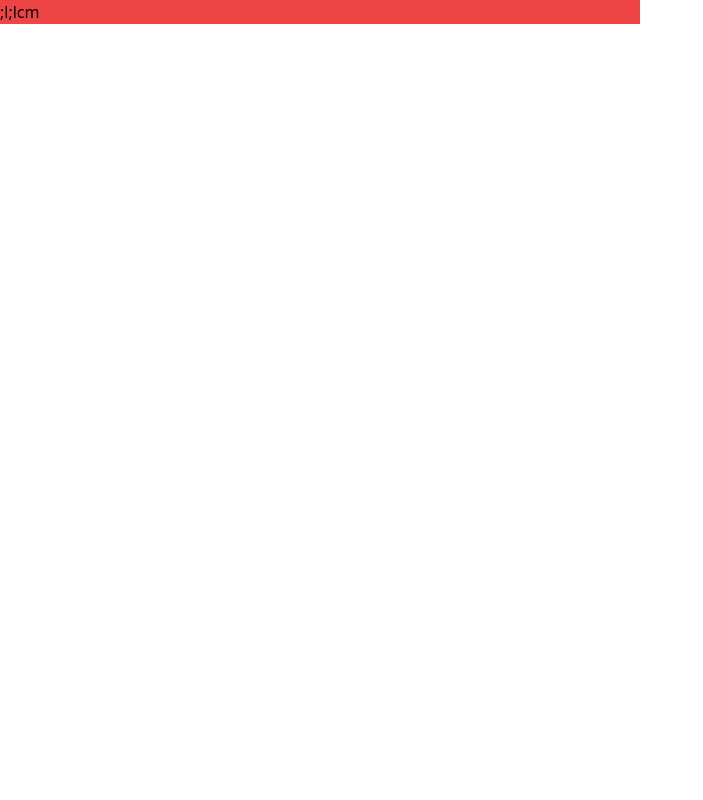
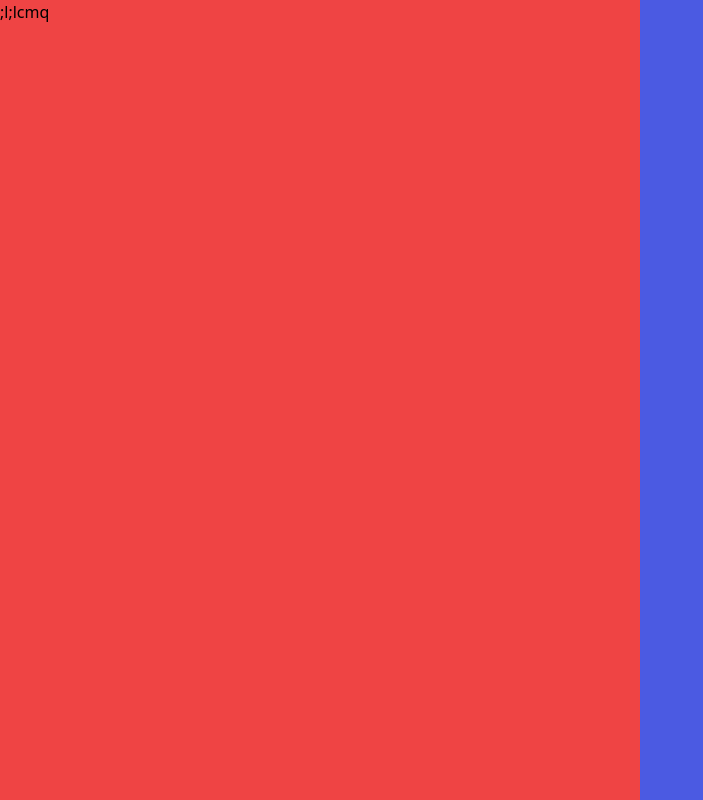
Before and after one commit to PallFebrian/fe-pts-2023, a React (Create React App) app: page / in a window 1280 px wide. Shown: the top 800 px of the page, without its empty margins (0-703 px from the left). Built offline with nearby package versions, Linux system fonts and the light colour scheme.

Commit message:
pas-nopal2022

```diff
--- a/src/pages/login.jsx
+++ b/src/pages/login.jsx
@@ -3,9 +3,9 @@ import React from "react";
 export default function Login(){
     return(
         <React.Fragment>
-            <div>
+            <div className="w-screen h-screen bg-[#4b5ae2]">
                 <div className="bg-red-500 h-full w-[50%]">
-;l;lcm
+;l;lcmq
                 </div>
                 <div className="bg-blue-500 h-full w-[50%]">
 
```
